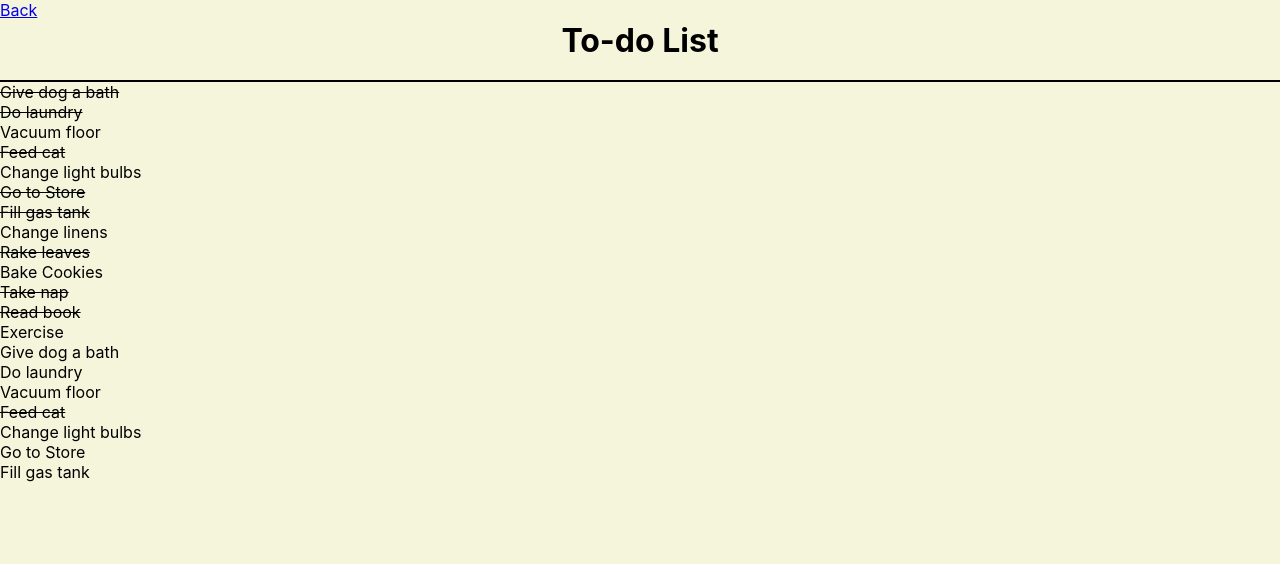
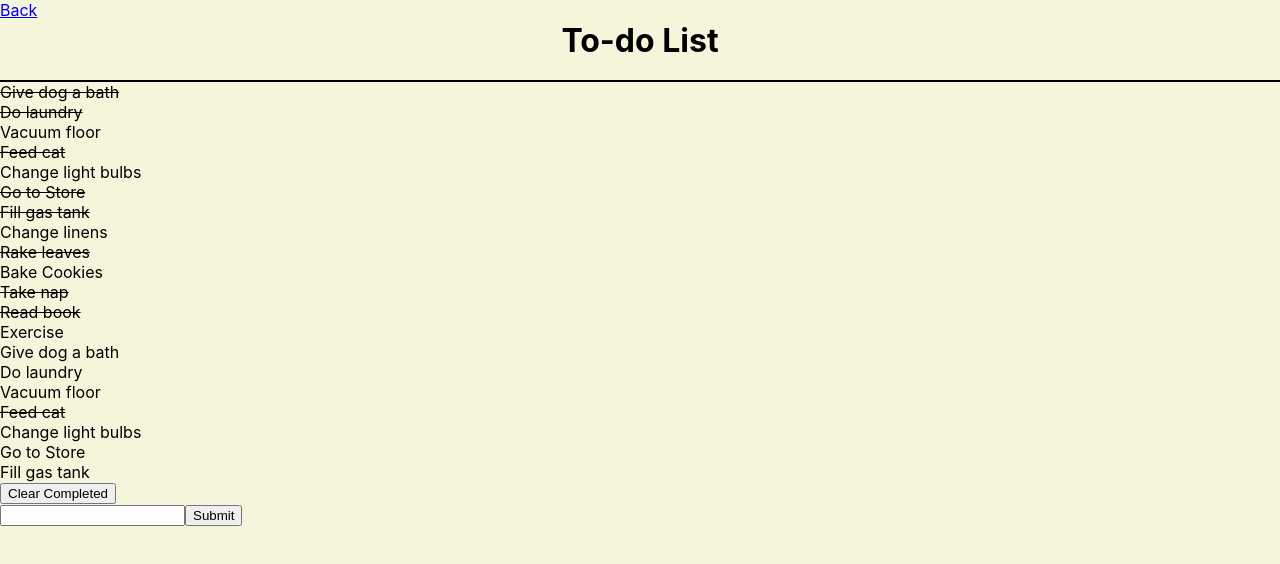
Before and after one commit to hfeng20/PersonalWebsite, a React (Create React App) app in the folder personal-website/: page /Programming/ToDoList in a window 1280 px wide. Shown: the top 564 px of the page. Built offline with nearby package versions, Linux system fonts and the light colour scheme.

Commit message:
finished add Todo

```diff
--- /dev/null
+++ b/personal-website/src/Pages/Programming/ToDoList/AddToDo.tsx
@@ -0,0 +1,26 @@
+import React, {useState} from 'react';
+
+
+const AddToDo = (props:{AddTask:(userInput:any) => any}) => {
+    var {AddTask} = props
+    const [userInput, setUserInput] = useState("")
+
+    const handleChange = (e:any) => {
+        setUserInput(e.currentTarget.value)
+    }
+
+    const handleSubmit = (e:any) => {
+        e.preventDefault()
+        AddTask(userInput)
+        setUserInput("")
+    }
+
+    return (
+        <form onSubmit = {handleSubmit}>
+            <input value = {userInput} onChange={handleChange}/>
+            <button>Submit</button>
+        </form>
+    )
+}
+
+export default AddToDo
--- a/personal-website/src/Pages/Programming/ToDoList/ToDo.tsx
+++ b/personal-website/src/Pages/Programming/ToDoList/ToDo.tsx
@@ -5,11 +5,12 @@ import { BrowserRouter as Router, Route, Link } from "react-router-dom";
 import './ToDoList.css';
 import Header from '../../../Components/Header/Header';
 import Data from './Data.json'
+import PostIt from './postitnote.png'
 
 const ToDo = (props:{todo:any, handleToggle:(id: number) => void}) => {
     var {todo, handleToggle} = props
     return (
-        <div className={todo.complete ? "Strike": ""} onClick={() => {handleToggle(todo.id)} }>
+        <div className={todo.complete ? "Strike": "Todo"} onClick={() => {handleToggle(todo.id)} }>
             {todo.task}
         </div>
     );
--- a/personal-website/src/Pages/Programming/ToDoList/ToDoList.css
+++ b/personal-website/src/Pages/Programming/ToDoList/ToDoList.css
@@ -1,8 +1,22 @@
 .ToDoList {
     background-color: beige;
-    height: 100vh
+    height: 100vh;
 }
 
+.Body {
+    margin:9 auto;
+}
+
+.Todo {
+    width: fit-content;
+    font-size: 2vh
+}
 .Strike {
+    width: fit-content;
     text-decoration: line-through;
+    font-size: 2vh
 }
+
+.Note {
+    size: 10vh
+}
--- a/personal-website/src/Pages/Programming/ToDoList/ToDoList.tsx
+++ b/personal-website/src/Pages/Programming/ToDoList/ToDoList.tsx
@@ -6,25 +6,42 @@ import './ToDoList.css';
 import Header from '../../../Components/Header/Header';
 import Data from './Data.json'
 import ToDo from './ToDo'
+import PostIt from './postitnote.png'
+import AddToDo from './AddToDo'
 
 export default function ToDoList(): JSX.Element {
     const [ toDoList, setToDoList ] = useState(Data);
+    const handleFilter = () => {
+        let filtered = toDoList.filter(task => {
+          return !task.complete;
+        });
+        setToDoList(filtered);
+      }
     const handleToggle = (id:number) => {
         let mapped = toDoList.map(task => {
             return id ===  task.id ? { ...task, complete: !task.complete } : { ...task};
         })
         setToDoList(mapped);
     }
+
+    const addTask = (userInput:string) => {
+        let copy = [...toDoList];
+        copy = [...copy, {id: toDoList.length + 1, task: userInput, complete: false}]
+        setToDoList(copy)
+    }
+
     return(
         <div className = "ToDoList">
             <Header back = '/Programming' title = 'To-do List'></Header>
-            <div>
+            <div className = "Body">
                 {toDoList.map(todo => {
                     return (
-                    <ToDo todo={todo} handleToggle={handleToggle}/>
+                        <ToDo todo={todo} handleToggle={handleToggle} />
                     )
                 })}
             </div>
+            <button onClick = {handleFilter}> Clear Completed</button>
+            <AddToDo AddTask = {addTask} ></AddToDo>
         </div>
     );
 }
```
Also changed, not shown: personal-website/src/Pages/Programming/ToDoList/postitnote.png (added). Lines whose indentation alone changed are shown as unchanged.
